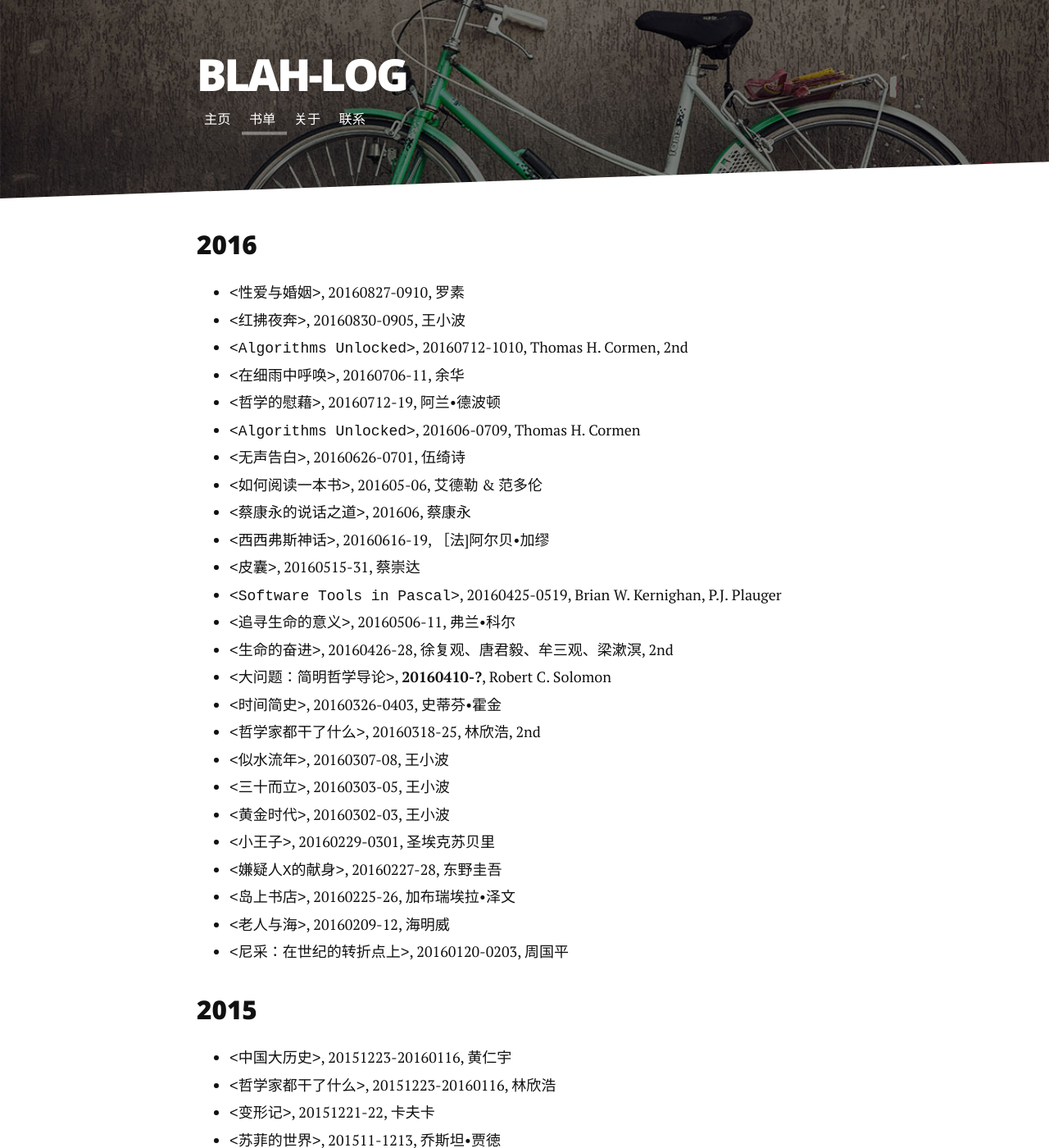
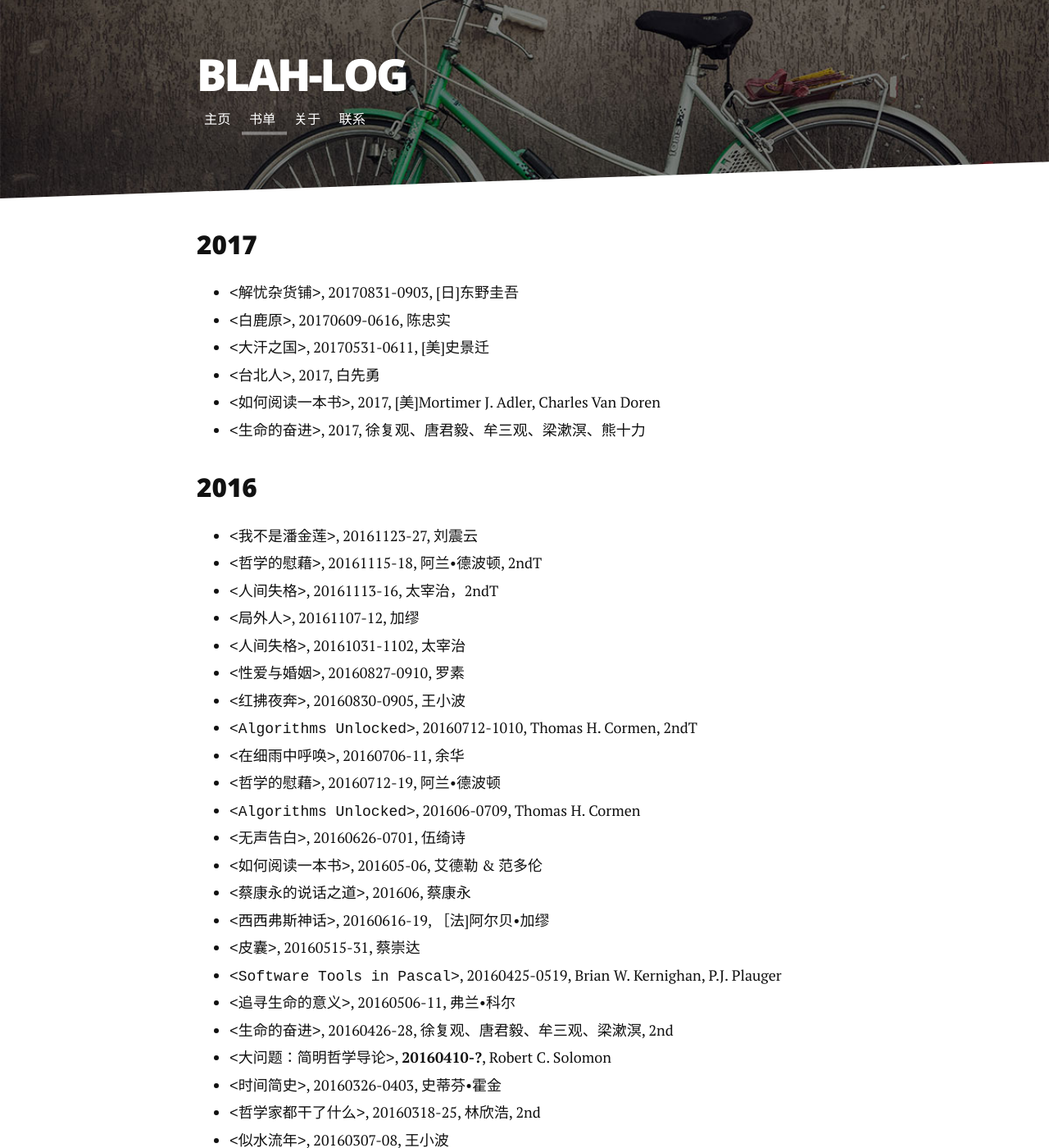
Before and after one commit to Ch4n7/ch4n7.github.io, a Jekyll site: the page built from booklist.md, in a window 1280 px wide and 1400 px high. Shown: the whole window at 82% size. Built offline with Jekyll 4.4.1, drawn with Linux system fonts in a browser that asks for light colours; nearby versions of some CDN libraries.

Commit message:
few books added, 20170903

```diff
--- a/booklist.md
+++ b/booklist.md
@@ -3,11 +3,25 @@ layout: default
 title: 书单
 ---
 
+### 2017
+
+* `<解忧杂货铺>`, 20170831-0903, [日]东野圭吾
+* `<白鹿原>`, 20170609-0616, 陈忠实
+* `<大汗之国>`, 20170531-0611, [美]史景迁
+* `<台北人>`, 2017, 白先勇
+* `<如何阅读一本书>`, 2017, [美]Mortimer J. Adler, Charles Van Doren
+* `<生命的奋进>`, 2017, 徐复观、唐君毅、牟三观、梁漱溟、熊十力
+
 ### 2016
 
+* `<我不是潘金莲>`, 20161123-27, 刘震云
+* `<哲学的慰藉>`, 20161115-18, 阿兰•德波顿, 2ndT
+* `<人间失格>`, 20161113-16, 太宰治，2ndT
+* `<局外人>`, 20161107-12, 加缪
+* `<人间失格>`, 20161031-1102, 太宰治
 * `<性爱与婚姻>`, 20160827-0910, 罗素
 * `<红拂夜奔>`, 20160830-0905, 王小波
-* `<Algorithms Unlocked>`, 20160712-1010, Thomas H. Cormen, 2nd
+* `<Algorithms Unlocked>`, 20160712-1010, Thomas H. Cormen, 2ndT
 * `<在细雨中呼唤>`, 20160706-11, 余华
 * `<哲学的慰藉>`, 20160712-19, 阿兰•德波顿
 * `<Algorithms Unlocked>`, 201606-0709, Thomas H. Cormen
```
